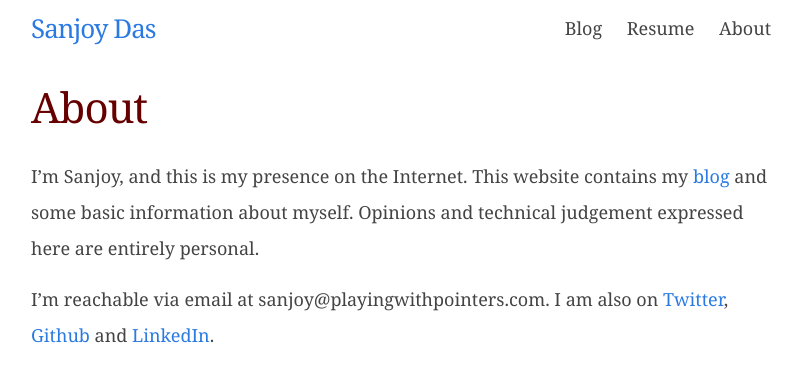
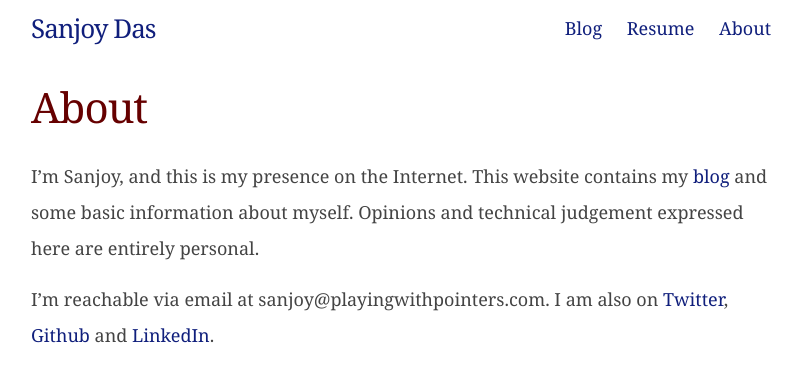
Before and after one commit to sanjoy/playingwithpointers.com, a Jekyll site: the page built from index.md, in a window 1280 px wide. Shown: the top 382 px of the page, without its empty margins (239-1039 px from the left). Built offline with Jekyll 4.4.1, drawn with Linux system fonts in a browser that asks for light colours.

Commit message:
Minor style changes

```diff
--- a/_includes/header.html
+++ b/_includes/header.html
@@ -2,7 +2,7 @@
 
   <div class="wrapper">
 
-    <span class="site-title"><a href="/">Sanjoy Das</a></span>
+    <span class="site-title"><a class="self-link" href="/">Sanjoy Das</a></span>
 
     <nav class="site-nav">
       <a href="#" class="menu-icon">
--- a/_sass/_layout.scss
+++ b/_sass/_layout.scss
@@ -15,6 +15,10 @@
     margin-bottom: 0;
     color: $text-color;
     float: left;
+
+    .self-link {
+        color: $brand-color;
+    }
 }
 
 .site-nav {
@@ -26,7 +30,7 @@
     }
 
     .page-link {
-        color: $text-color;
+        color: $brand-color;
         line-height: $base-line-height;
 
         // Gaps between nav items, but not on the first one
--- a/css/main.scss
+++ b/css/main.scss
@@ -16,11 +16,11 @@ $spacing-unit:     30px;
 
 $text-color:       #444;
 $background-color: #ffffff;
-$brand-color:      #2a7ae2;
-$h1-color:         #001F5C;
+$brand-color:      #101F7C;
+$h1-color:         #101F7C;
 $h2-color:         #2E3D00;
 $strong-color:     #444;
-$code-border-color: #2E03EE;
+$code-border-color: #101F7C;
 
 $grey-color:       #828282;
 $grey-color-light: lighten($grey-color, 40%);
```
